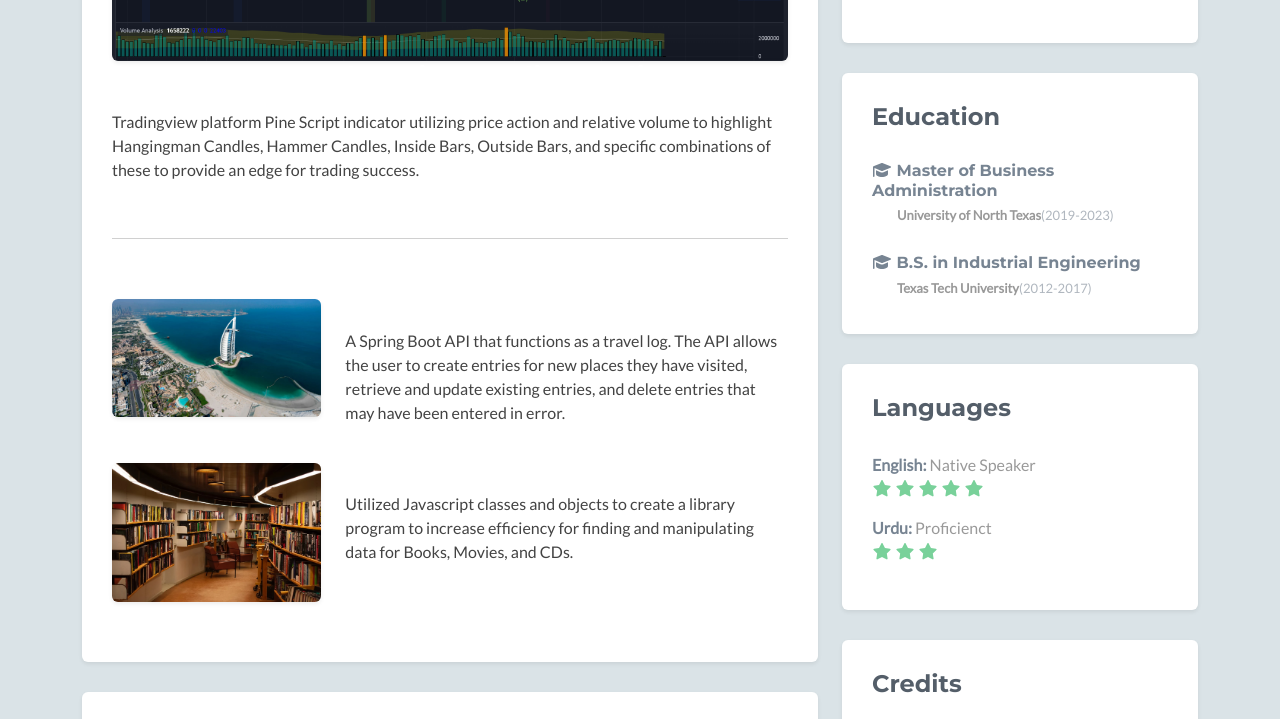
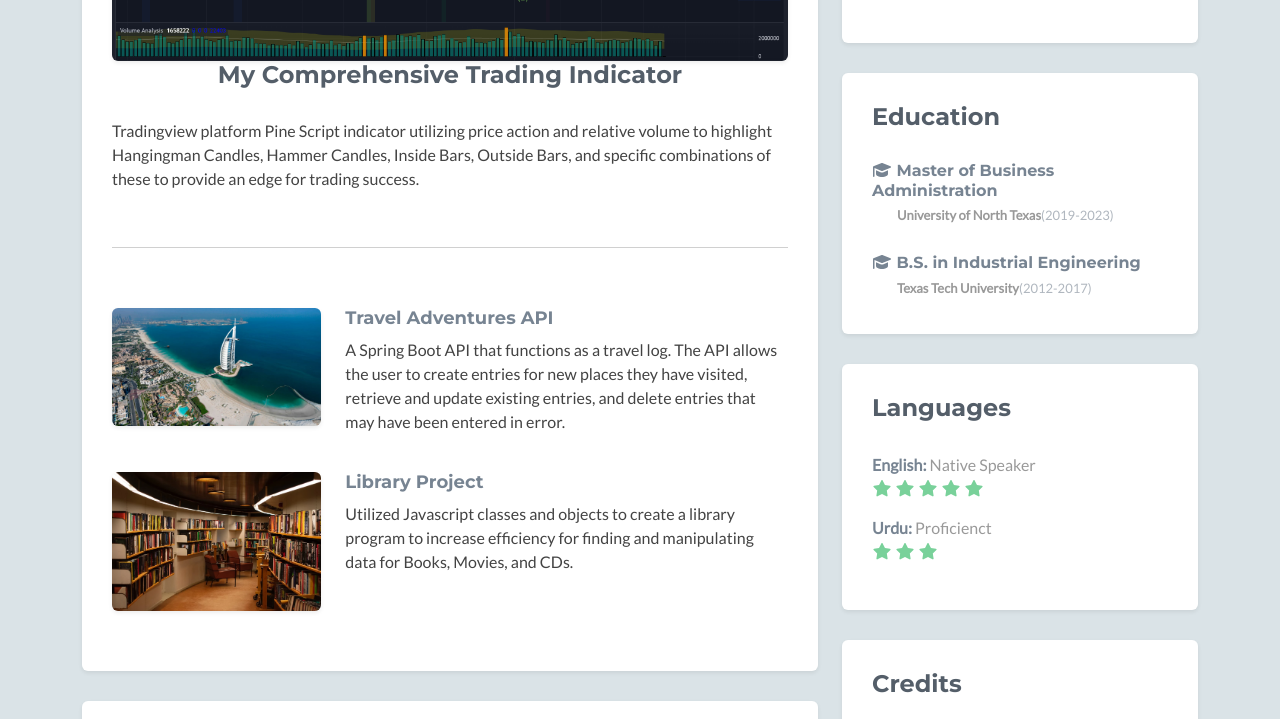
Before and after one commit to D-hyder/MyPortfolio, a plain HTML site: page index.html in a window 1280 px wide. Shown: the part 965-1684 px from the top of the page. Drawn offline with Linux system fonts and the light colour scheme; no server answers; some icons are missing.

Commit message:
updated titles

```diff
--- a/index.html
+++ b/index.html
@@ -86,7 +86,7 @@
                                     </div>
                                 </div>-->
                         </br>
-                                <h3 class="title mb-3" style="text-align:center; color:white;">My Comprehensive Trading Indicator</h3>
+                                <h3 class="heading" style="text-align: center;">My Comprehensive Trading Indicator</h3>
                                 <div class="desc text-start">
                                     <p>Tradingview platform Pine Script indicator utilizing price action and relative volume to highlight Hangingman Candles, Hammer Candles, Inside Bars, Outside Bars, and specific combinations of these to provide an edge for trading success.</p>
                                 </div><!--//desc-->
@@ -99,7 +99,7 @@
                                 <img class="img-fluid project-image rounded shadow-sm" height="600" width="350" src="assets/images/projects/dubai.jpg" alt="project name" />
                                 </a>
                                 <div class="desc col-md-8 col-12">
-                                    <h3 class="title" text-align="center" style="color:white;">Travel Adventures API</h3>
+                                    <h3 class="title" text-align="center" >Travel Adventures API</h3>
                                     <p class="mb-2">A Spring Boot API that functions as a travel log. The API allows the user to create entries for new places they have visited, retrieve and update existing entries, and delete entries that may have been entered in error.</p>
                                     <!--<p><i class="fas fa-external-link-alt"></i>Find out more</p>-->
                                 </div><!--//desc-->
@@ -110,7 +110,7 @@
                                 <img class="img-fluid project-image rounded shadow-sm" height="600" width="350" src="assets/images/projects/library.png" alt="project name" />
                                 </a>
                                 <div class="desc col-md-8 col-12">
-                                    <h3 class="title" style="color:white;">Library Project</h3>
+                                    <h3 class="title">Library Project</h3>
                                     <p class="mb-2">Utilized Javascript classes and objects to create a library program to increase efficiency for finding and manipulating data for Books, Movies, and CDs.</p>
                                     <!--<p><i class="fas fa-external-link-alt"></i>Find out more</p>-->
                                 </div><!--//desc-->
```
